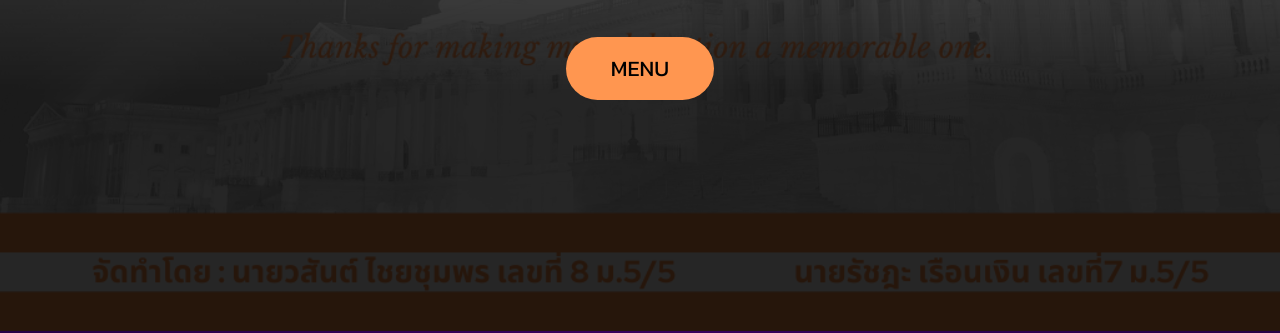
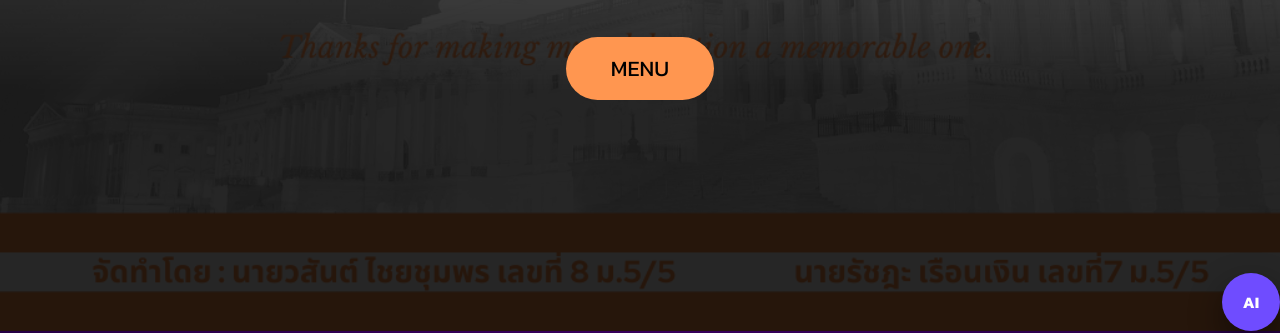
Before and after one commit to skyhosiz/washingtondc-tour-clean, a website: page public/index.html in a window 1280 px wide. Shown: the part 469-802 px from the top of the page. Drawn offline with nearby package versions, Linux system fonts and the light colour scheme; sample sign-in values are in the browser's storage.

```diff
--- a/public/index.html
+++ b/public/index.html
@@ -28,6 +28,7 @@
     <script src="js/auth.js"></script>
 
     <script src="js/nav.js" defer></script>
+
 
     <link
       href="https://fonts.googleapis.com/css2?family=Playfair+Display:wght@500;600;700&family=Kanit:wght@300;400;600;700&display=swap"
@@ -338,5 +339,9 @@
 
       cards.forEach((c) => obs.observe(c));
     </script>
+
+   <script src="js/ai.js" defer></script>
+
+
   </body>
 </html>
--- /dev/null
+++ b/public/js/ai.js
@@ -0,0 +1,217 @@
+// 🚀 D.C. Assistant — Shadow DOM + Draggable FAB + Themed (Dev Mode clears chat)
+(() => {
+  if (window.__DC_AI__) return; window.__DC_AI__ = true;
+
+  // ลบตอนขึ้นจริง
+  localStorage.removeItem("dc_ai_history_v1");
+
+  // ====== Theme & Links ======
+  const COLOR = {
+    brand:"#6f4cff", brandHover:"#8a66ff",
+    accent:"#ff9650",
+    bg:"#120f25", card:"#1a1533", text:"#eae9ff",
+    me:"#6f4cff", bot:"#221a44", border:"rgba(255,255,255,.08)"
+  };
+  const LINKS = {
+    home:"index.html", explore:"explore.html", museum:"museum.html",
+    landmark:"landmark.html", food:"food.html", capital:"capital.html",
+    story:"story.html", hotel:"hotel.html", profile:"profile.html", refer:"refer.html"
+  };
+
+  // ====== Host + Shadow Root (กันชน CSS หน้าเว็บ) ======
+  const host = document.createElement("div");
+  host.style.position = "fixed";
+  host.style.right = "22px";
+  // พ้นขอบ/ปลอดภัยกับ safe-area (มือถือที่มี notch)
+  host.style.bottom = "calc(max(22px, env(safe-area-inset-bottom, 0px) + 22px))";
+  host.style.zIndex = "2147483647";
+  document.body.appendChild(host);
+  const root = host.attachShadow({ mode: "open" });
+
+  // โหลดตำแหน่งที่ลากไว้ (ถ้ามี)
+  try {
+    const pos = JSON.parse(localStorage.getItem("dc_ai_fab_pos") || "null");
+    if (pos && typeof pos.x === "number" && typeof pos.y === "number") {
+      host.style.right = "auto";
+      host.style.left  = Math.max(6, pos.x) + "px";
+      host.style.bottom = "auto";
+      host.style.top   = Math.max(6, pos.y) + "px";
+    }
+  } catch {}
+
+  // ====== Styles (scoped) ======
+  const css = `
+  :host { all: initial; }
+  * { box-sizing:border-box; font-family:'Kanit',system-ui,Segoe UI,Roboto,sans-serif; }
+  .fab{
+    position:fixed; right:0; bottom:0; width:58px; height:58px; border-radius:50%;
+    background:${COLOR.brand}; color:#fff; font-weight:800; display:flex; align-items:center; justify-content:center;
+    cursor:pointer; box-shadow:0 14px 34px rgba(0,0,0,.45);
+    transition:transform .2s, background .2s; user-select:none;
+    touch-action:none; /* ช่วยลากบนจอสัมผัส */
+  }
+  .fab:hover{ transform:translateY(-2px) scale(1.05); background:${COLOR.brandHover}; }
+  .box{
+    position:fixed; right:0; bottom:70px; width:min(360px, calc(100vw - 44px));
+    background:${COLOR.bg}; color:${COLOR.text}; border:1px solid ${COLOR.border};
+    border-radius:16px; box-shadow:0 22px 60px rgba(0,0,0,.55);
+    display:none; flex-direction:column; overflow:hidden;
+    transform-origin:bottom right; animation:pop .22s ease-out;
+  }
+  @keyframes pop{from{opacity:0; transform:scale(.96)} to{opacity:1; transform:scale(1)}}
+  .hd{display:flex; align-items:center; gap:8px; padding:10px 12px; background:${COLOR.card}; border-bottom:1px solid ${COLOR.border}; font-weight:700}
+  .dot{width:8px; height:8px; border-radius:999px; background:${COLOR.accent}; box-shadow:0 0 10px ${COLOR.accent}}
+  .close{margin-left:auto; opacity:.85; cursor:pointer}
+  .body{padding:10px 12px; overflow:auto; max-height:50vh}
+  .msg{margin:8px 0; display:flex}
+  .msg .b{padding:8px 10px; border-radius:12px; max-width:80%}
+  .me{justify-content:flex-end} .me .b{background:${COLOR.me}; color:#fff}
+  .bot .b{background:${COLOR.bot}; color:${COLOR.text}; border:1px solid ${COLOR.border}}
+  .typing{display:inline-flex; gap:6px; align-items:center}
+  .typing i{width:6px;height:6px;border-radius:50%;background:#bfbaff;animation:blink 1s infinite}
+  .typing i:nth-child(2){animation-delay:.2s} .typing i:nth-child(3){animation-delay:.4s}
+  @keyframes blink{0%,100%{opacity:.2} 50%{opacity:1}}
+  .input{display:flex; gap:6px; padding:10px; background:${COLOR.card}; border-top:1px solid ${COLOR.border}}
+  .input input{
+    flex:1; background:#140f2c; border:1px solid ${COLOR.border}; color:${COLOR.text};
+    border-radius:10px; padding:9px 10px; outline:none;
+  }
+  .input button{background:${COLOR.accent}; border:none; color:#111; font-weight:800; border-radius:10px; padding:9px 12px; cursor:pointer}
+  a{ color:#9fb6ff; text-decoration:none } a:hover{text-decoration:underline}
+  @media (max-width:520px){ .box{ width:min(92vw,360px); } }
+  `;
+  const style = document.createElement("style"); style.textContent = css; root.appendChild(style);
+
+  // ====== DOM ======
+  const fab = document.createElement("div"); fab.className = "fab"; fab.textContent = "AI";
+  const box = document.createElement("div"); box.className = "box";
+  box.innerHTML = `
+    <div class="hd"><span class="dot"></span><span>D.C. Assistant</span><span class="close">✕</span></div>
+    <div class="body"></div>
+    <div class="input">
+      <input type="text" inputmode="text" autocomplete="off" autocorrect="off" autocapitalize="off" spellcheck="false" placeholder="พิมพ์คำถาม...">
+      <button type="button">ส่ง</button>
+    </div>
+  `;
+  root.append(fab, box);
+
+  const body = box.querySelector(".body");
+  const input = box.querySelector("input");
+  const sendBtn = box.querySelector("button");
+  const closeBtn = box.querySelector(".close");
+
+  // ====== History ======
+  const KEY = "dc_ai_history_v1";
+  const save = (h) => localStorage.setItem(KEY, JSON.stringify(h.slice(-50)));
+  const load = () => JSON.parse(localStorage.getItem(KEY) || "[]");
+  const history = load();
+  const scrollBottom = () => body.scrollTop = body.scrollHeight;
+
+  const showTyping = () => {
+    const w = document.createElement("div"); w.className = "msg bot";
+    w.innerHTML = `<div class="b"><span class="typing"><i></i><i></i><i></i></span></div>`;
+    body.appendChild(w); scrollBottom(); return w;
+  };
+  const addMsg = (html, who="bot") => {
+    const wrap = document.createElement("div"); wrap.className = `msg ${who}`;
+    const b = document.createElement("div"); b.className = "b"; wrap.appendChild(b);
+    body.appendChild(wrap); scrollBottom();
+    let i=0; const type=()=>{ b.innerHTML = html.slice(0, ++i); if(i<html.length) requestAnimationFrame(type); else scrollBottom(); };
+    type();
+    history.push({ who, html }); save(history);
+  };
+
+  // ====== Intents ======
+  const A = (s)=>s;
+  const FAQ = [
+    { k:[/เวลา|เปิด|ปิด|hour|เปิดกี่โมง|เวลาทำการ/i], a:A(`พิพิธภัณฑ์ Smithsonian ส่วนใหญ่เปิด <b>10:00–17:30</b> น. ดูเพิ่มที่ <a href="${LINKS.museum}">Museum</a>`) },
+    { k:[/เริ่ม|ไปยังไง|เส้นทาง|map|route|เที่ยว|เริ่มทัวร์/i], a:A(`เริ่มจาก <a href="${LINKS.explore}">Explore</a> แล้วเลือกหมวดที่สนใจ`) },
+    { k:[/อาหาร|กิน|food|burger|half.?smoke|ของกิน/i], a:A(`ของดี D.C. คือ <b>Half-Smoke</b> รายการร้านอยู่ที่ <a href="${LINKS.food}">Food</a>`) },
+    { k:[/landmark|อนุสรณ์|lincoln|monument|capitol|รัฐสภา/i], a:A(`แลนด์มาร์กสำคัญที่ <a href="${LINKS.landmark}">Landmark</a> และ <a href="${LINKS.capital}">US Capitol Grounds</a>`) },
+    { k:[/story|ประวัติ|history/i], a:A(`เรื่องราว/ไทม์ไลน์ดูที่ <a href="${LINKS.story}">History & Story</a>`) },
+    { k:[/พัก|ที่พัก|โรงแรม|hotel/i], a:A(`แนะนำโซนเดินทางสะดวก ดูที่ <a href="${LINKS.hotel}">Hotel</a>`) },
+    { k:[/สมัคร|register|sign.?up|login|ล็อกอิน|โปรไฟล์|profile/i], a:A(`จัดการบัญชีที่ <a href="${LINKS.profile}">Profile</a>`) },
+    { k:[/ที่มา|อ้างอิง|reference|credit|แหล่งข้อมูล/i], a:A(`รวมแหล่งอ้างอิงที่ <a href="${LINKS.refer}">Reference Source</a>`) },
+  ];
+  const KEY2LINK = [
+    { keys:["museum","พิพิธภัณฑ์","smithsonian"], link:LINKS.museum },
+    { keys:["landmark","lincoln","อนุสรณ์","monument","capitol"], link:LINKS.landmark },
+    { keys:["food","กิน","burger","half","ร้าน"], link:LINKS.food },
+    { keys:["story","history","ประวัติ"], link:LINKS.story },
+    { keys:["hotel","โรงแรม","พัก"], link:LINKS.hotel },
+    { keys:["explore","เที่ยว","ทัวร์"], link:LINKS.explore },
+  ];
+  const guessLink = (q) => {
+    const qq=q.toLowerCase(); for(const g of KEY2LINK){ if(g.keys.some(k=>qq.includes(k))) return g.link; } return null;
+  };
+  const answer = (q) => {
+    for(const f of FAQ) if(f.k.some(rx=>rx.test(q))) return f.a;
+    const g = guessLink(q); if(g) return `น่าจะกำลังมองหา <a href="${g}">หน้านี้</a> ใช่ไหม?`;
+    if (/home|หน้าแรก|index/i.test(q)) return `กลับหน้าแรกที่ <a href="${LINKS.home}">Home</a>`;
+    if (/profile|โปรไฟล์/i.test(q)) return `จัดการบัญชีที่ <a href="${LINKS.profile}">Profile</a>`;
+    return `ยังไม่เข้าใจ ลองเช่น <b>เวลาเปิดพิพิธภัณฑ์</b> / <b>ของกินแนะนำ</b> หรือกดไป <a href="${LINKS.explore}">Explore</a>`;
+  };
+
+  // ====== ส่งข้อความ ======
+  let lastSend = 0;
+  const canSend = () => Date.now() - lastSend > 500;
+  const send = () => {
+    const q = input.value.trim(); if (!q) return; if (!canSend()) return; lastSend = Date.now();
+    addMsg(q.replace(/</g,"&lt;").replace(/>/g,"&gt;"), "me"); input.value = "";
+    const t = showTyping(); setTimeout(()=>{ t.remove(); addMsg(answer(q),"bot"); }, 200);
+    input.focus();
+  };
+  sendBtn.addEventListener("click", send);
+  input.addEventListener("keydown", (e)=> e.key==="Enter" && send());
+
+  const openBox = () => { box.style.display = "flex"; setTimeout(()=>input.focus(),0); };
+  const closeBox = () => { box.style.display = "none"; };
+  fab.addEventListener("click", ()=> box.style.display==="flex" ? closeBox() : openBox());
+  box.querySelector(".close").addEventListener("click", closeBox);
+
+  // ====== Drag-to-move FAB + remember position ======
+  (() => {
+    let dragging = false, sx=0, sy=0, ox=0, oy=0;
+    const start = (x,y) => {
+      dragging = true;
+      const r = host.getBoundingClientRect();
+      ox = r.left; oy = r.top; sx = x; sy = y;
+      fab.style.transition = "none";
+      document.addEventListener("mousemove", onMove);
+      document.addEventListener("mouseup", stop);
+      document.addEventListener("touchmove", onTouchMove, { passive:false });
+      document.addEventListener("touchend", stop);
+    };
+    const onMove = (e) => move(e.clientX, e.clientY);
+    const onTouchMove = (e) => { e.preventDefault(); const t=e.touches[0]; move(t.clientX, t.clientY); };
+    const move = (x,y) => {
+      if(!dragging) return;
+      const nx = ox + (x - sx), ny = oy + (y - sy);
+      const vw = window.innerWidth, vh = window.innerHeight;
+      const clampedX = Math.min(vw - 64, Math.max(6, nx));
+      const clampedY = Math.min(vh - 64, Math.max(6, ny));
+      host.style.left = clampedX + "px";
+      host.style.top  = clampedY + "px";
+      host.style.right = "auto"; host.style.bottom = "auto";
+    };
+    const stop = () => {
+      if(!dragging) return;
+      dragging = false; fab.style.transition = "";
+      document.removeEventListener("mousemove", onMove);
+      document.removeEventListener("mouseup", stop);
+      document.removeEventListener("touchmove", onTouchMove);
+      document.removeEventListener("touchend", stop);
+      const r = host.getBoundingClientRect();
+      localStorage.setItem("dc_ai_fab_pos", JSON.stringify({ x:r.left, y:r.top }));
+    };
+    fab.addEventListener("mousedown", (e)=> start(e.clientX, e.clientY));
+    fab.addEventListener("touchstart", (e)=> {
+      const t = e.touches[0]; start(t.clientX, t.clientY);
+    }, { passive:true });
+  })();
+
+  // ====== Greeting / Restore ======
+  const hist = history;
+  if (!hist.length) addMsg("สวัสดี! ฉันคือไกด์ทัวร์วอชิงตัน D.C. ถามเรื่องเวลาเปิด เส้นทาง ของกิน หรือกดไปหน้า Explore ได้เลย ✨");
+  else hist.forEach(m => addMsg(m.html, m.who));
+})();
```
Also changed, not shown: public/js/auth.js (+28 -28 lines).
